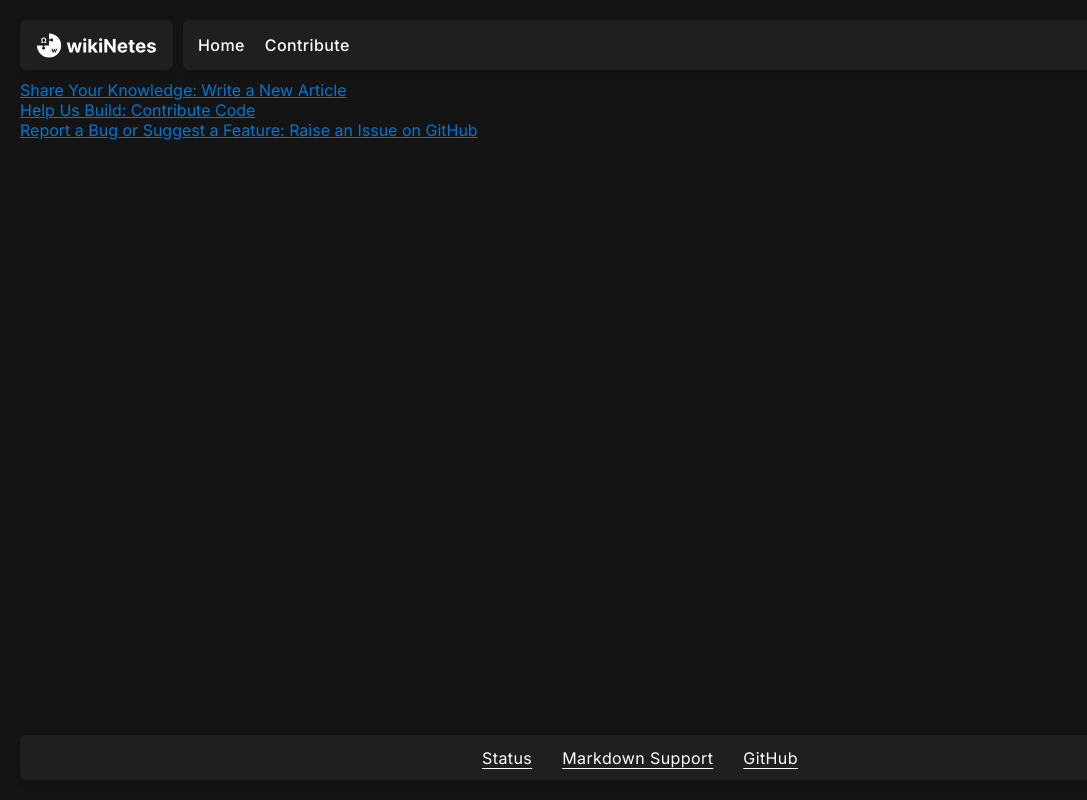
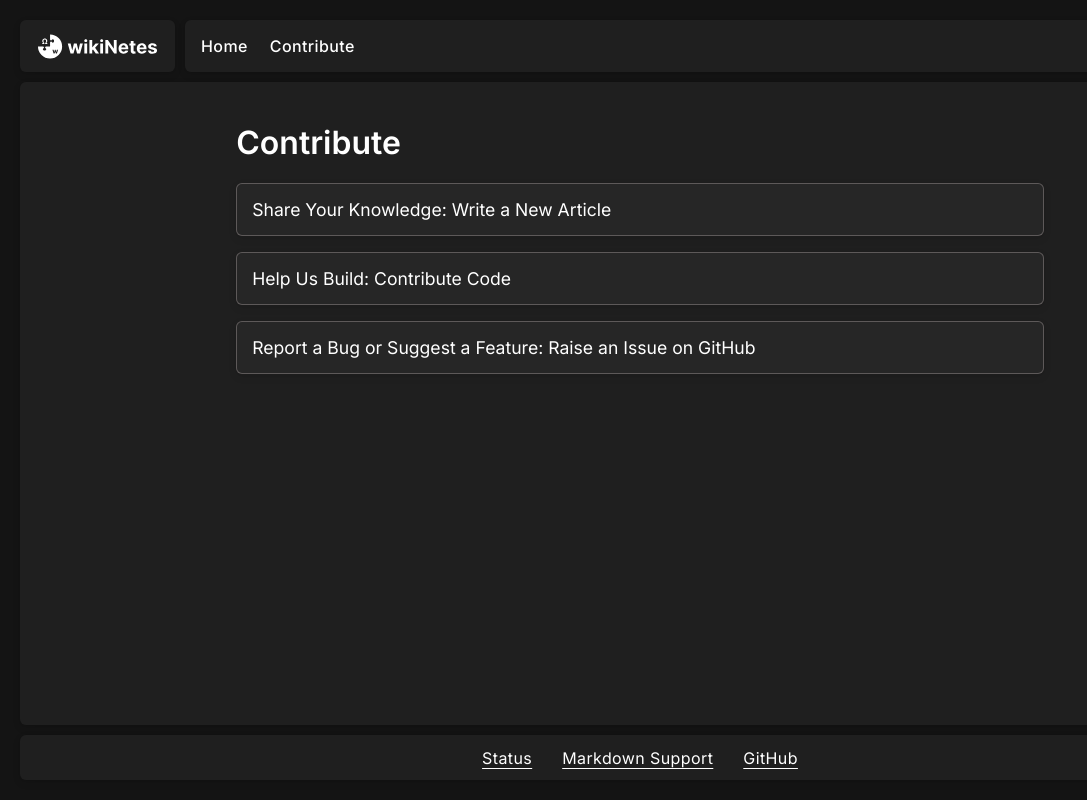
Before and after one commit to thekarananand/wikiNetes, a Next.js app in the folder frontend/: page /contribute in a window 1280 px wide. Shown: the whole page, without its empty margins (0-1087 px from the left). Built offline with nearby package versions, Linux system fonts and the light colour scheme.

Commit message:
feat: UI Improvements - part 3

```diff
--- a/frontend/app/contribute/new/page.tsx
+++ b/frontend/app/contribute/new/page.tsx
@@ -1,12 +1,9 @@
-// Styling
-import "./page.style.css";
-
 // UI Components
 import NewArticle from "@/components/contribute/NewArticle";
 
 export default function Page() {
     return (
-        <main>
+        <main className="editArticle">
             <NewArticle/>
         </main>
     );
--- a/frontend/app/contribute/page.style.css
+++ b/frontend/app/contribute/page.style.css
@@ -0,0 +1,50 @@
+main.contribute {
+    background-color: hsl(var(--bg-2));
+    border-radius: var(--radius);
+    box-shadow: var(--shadow-1000);
+    padding: var(--side-gap);
+}
+
+main.contribute > .wrapper {
+    width: var(--width-readable);
+    margin: auto;
+}
+
+main.contribute h1.page-heading {
+    display: block;
+    font-size: 2rem;
+    font-weight: 600;
+    padding-block: 1ch;
+    width: 370px;
+    text-align: start;
+}
+
+main.contribute ul.grid {
+    display: grid;
+    box-sizing: border-box;
+    font-size: 1em;
+    gap: 1rem;
+    list-style-type: none;
+}
+
+main.contribute ul.grid li a {
+    padding: calc( 1.5 * var(--inner-gap) );
+    border: 1px solid hsl(var(--color-2), 0.6);
+    border-radius: var(--radius);
+    background-color: hsla(var(--color-2), 0.08);
+    box-shadow: var(--shadow-1000);
+
+    display: block;
+    font-size: 1.1rem;
+    text-decoration: none;
+    color: hsl(var(--color-1));
+
+}
+
+
+main.contribute ul.grid li a:hover {
+    background-color: hsla(var(--color-link), 0.12);
+
+    text-decoration: underline;
+    text-underline-offset: 5px;
+}
--- a/frontend/app/contribute/page.tsx
+++ b/frontend/app/contribute/page.tsx
@@ -6,8 +6,10 @@ import "./page.style.css";
 
 export default function Page() {
     return (
-        <main>
-            <ul>
+        <main className="contribute">
+            <div className="wrapper">
+                <h1 className="page-heading">Contribute</h1>
+                <ul className="grid">
                     <li>
                         <Link href={ "/contribute/new/" }>
                             Share Your Knowledge: Write a New Article
@@ -25,6 +27,7 @@ export default function Page() {
                         </Link>
                     </li>
                 </ul>
+            </div>
         </main>
     );
 }
--- a/frontend/app/status/page.style.css
+++ b/frontend/app/status/page.style.css
@@ -24,6 +24,5 @@ ul.grid {
     box-sizing: border-box;
     font-size: 1em;
     gap: 1rem;
-    /* width: 370px; */
     list-style-type: none;
 }
--- a/frontend/components/common/Editor.tsx
+++ b/frontend/components/common/Editor.tsx
@@ -67,6 +67,7 @@ const Editor = ( props: {
                         type="text"
                         className={inter.className}
                         value={title}
+                        placeholder="Title"
                         onChange={(e) => setTitle(e.target.value)} />
 
                     <label htmlFor="author">Author</label>
@@ -76,6 +77,7 @@ const Editor = ( props: {
                         type="text"
                         className={inter.className}
                         value={author}
+                        placeholder="Author"
                         onChange={(e) => setAuthor(e.target.value)} />
                 </div>
                 <div className="editor">
@@ -85,6 +87,7 @@ const Editor = ( props: {
                         id="md_content"
                         className={jetbrain_mono.className}
                         onChange={(e) => setMD_content(e.target.value)}
+                        placeholder="Type your article here..."
                         value={md_content}/>
                 </div>
             </section>
--- a/frontend/components/common/Footer.tsx
+++ b/frontend/components/common/Footer.tsx
@@ -16,7 +16,10 @@ const Footer = () => {
                         <Link href={ "/md/" }>Markdown Support</Link>
                     </li>
                     <li>
-                        <Link href={ "https://github.com/thekarananand/wikiNetes/" }>GitHub</Link>
+                        <Link
+                            href={ "https://github.com/thekarananand/wikiNetes/" }
+                            target="_blank"
+                        >GitHub</Link>
                     </li>
                 </ul>
             </nav>
--- a/frontend/components/common/Header.style.css
+++ b/frontend/components/common/Header.style.css
@@ -26,16 +26,6 @@ header.header * {
     display: block;
 }
 
-header.header .first_nav a{
-    cursor: pointer;
-    padding-inline: calc(var(--inner-gap) );
-    border-radius: calc( 0.5 * var(--radius) );
-    height: 100%;
-    display: flex;
-    justify-content: center;
-    align-content: center;
-}
-
 header.header .first_nav svg {
     margin-block: auto;
 }
@@ -58,16 +48,30 @@ header.header nav > ul {
 /* header.header nav > ul > li {
 } */
 
-header.header nav > ul > li a{
+header.header a {
+    cursor: pointer;
+    border: 1px solid transparent;
     color: hsl(var(--color-1));
     text-decoration: none;
     font-weight: 500;
+}
+
+header.header .first_nav a{
+    padding-inline: calc(var(--inner-gap) );
+    border-radius: calc( 0.5 * var(--radius) );
+    height: 100%;
+    display: flex;
+    justify-content: center;
+    align-content: center;
+}
+
+header.header nav > ul > li a{
     letter-spacing: 0.4px;
     padding: var(--inner-gap);
     border-radius: calc( var(--radius) / 2 );
-
 }
-header.header .first_nav a:hover,
-header.header nav > ul > li a:hover {
+header.header a:hover {
     background-color: hsla(var(--color-link), 0.1);
+    border: 1px solid hsla(var(--color-1), 0.3  );
+    outline: none;
 }
```
Also changed, not shown: frontend/app/contribute/new/page.style.css (deleted). Lines whose indentation alone changed are shown as unchanged.
